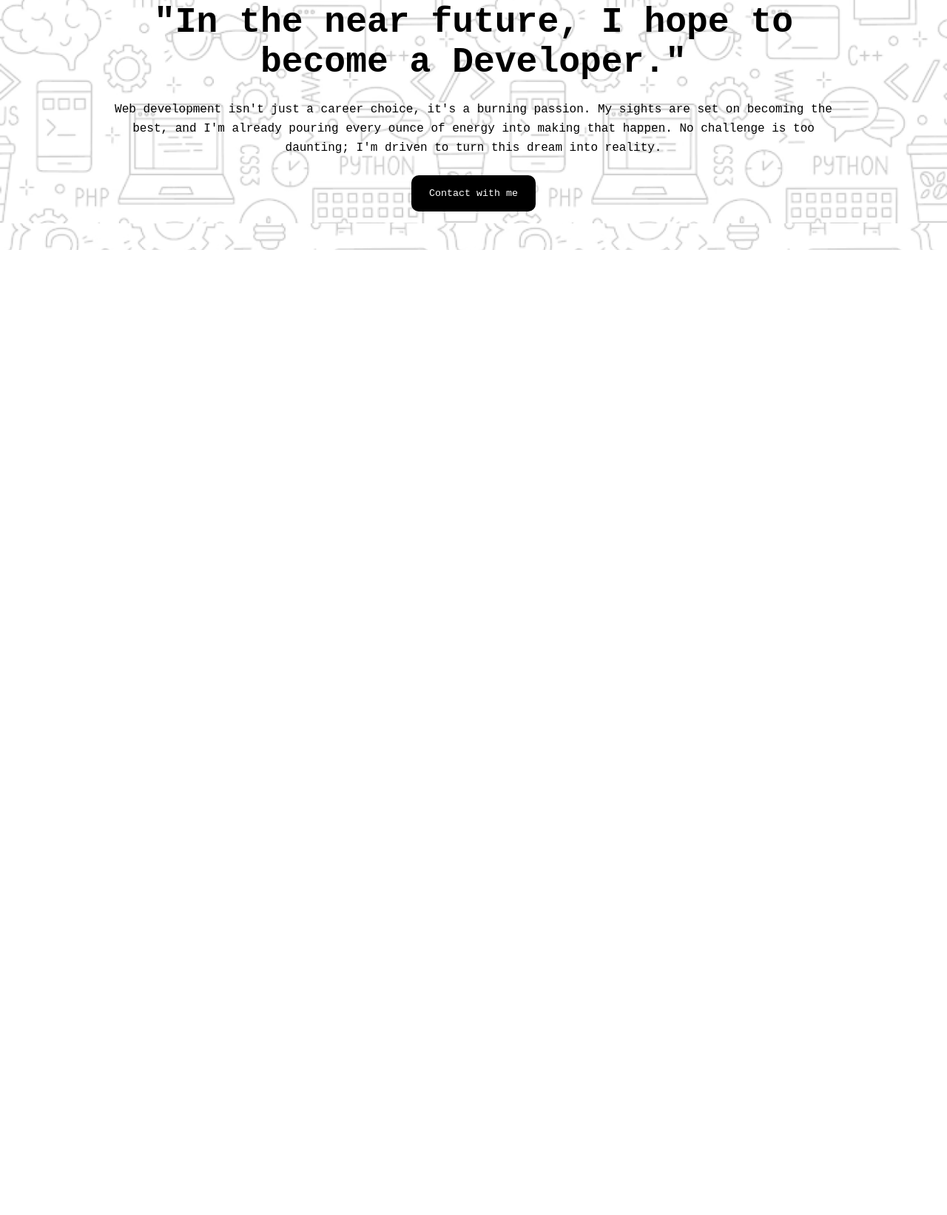
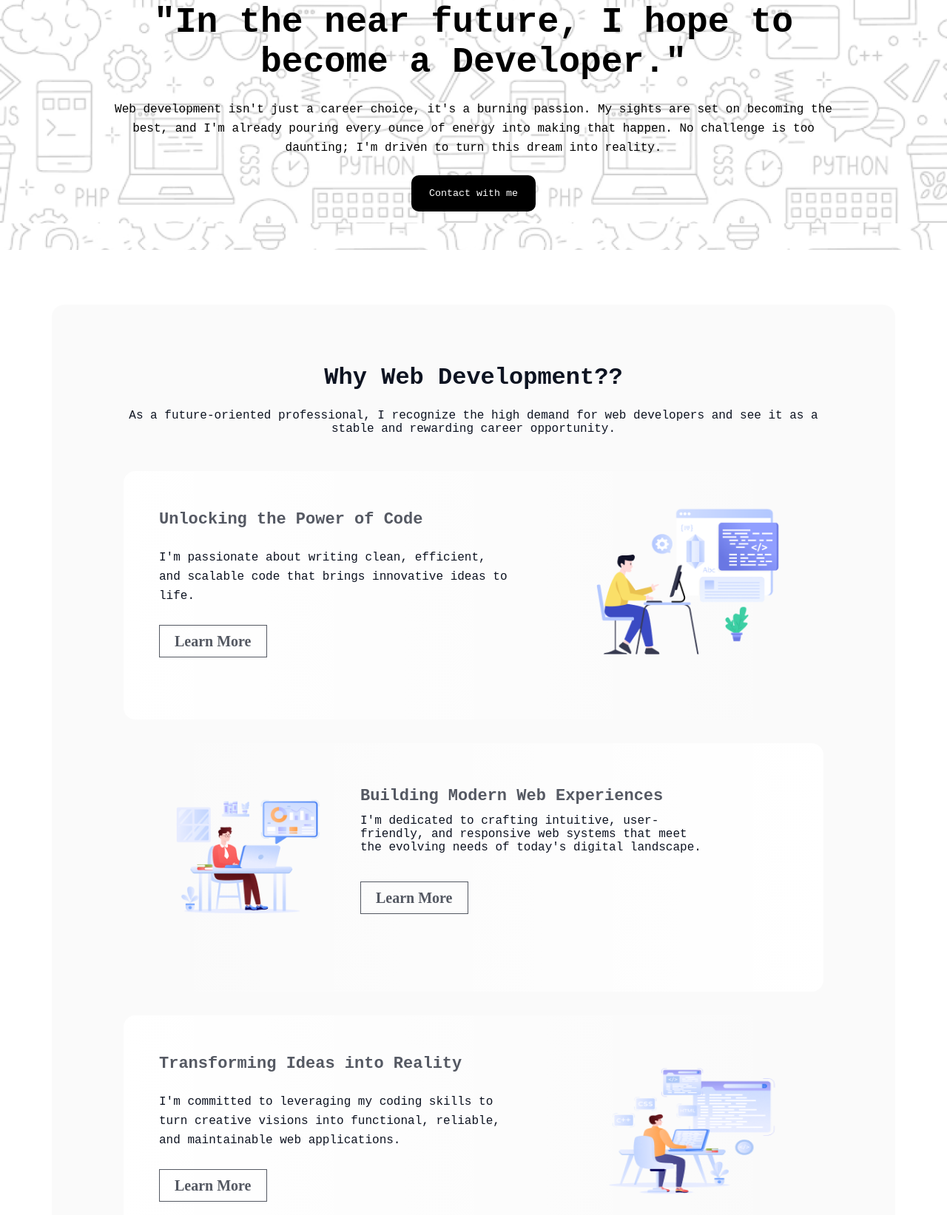
Before and after one commit to NAYAMAAAAT/assinment-one, a plain HTML site: page index.html in a window 1280 px wide. Shown: the part 350-1993 px from the top of the page at 74% size. Before the commit the page ends 800 px from the top, so only its background shows below. Drawn offline with Linux system fonts and the light colour scheme; a web font is replaced by a local one.

Commit message:
addead another section

```diff
--- a/index.html
+++ b/index.html
@@ -20,5 +20,42 @@
             </div>
         </section>
     </header>
+    <section class="web-dev-section">
+        <h2>Why Web Development??</h2>
+        <p>As a future-oriented professional, I recognize the high demand for web developers and see it as a stable and rewarding career opportunity.</p>
+
+        <div class="code-block">
+            <div class="code-description">
+                <h3>Unlocking the Power of Code</h3>
+                <p>I'm passionate about writing clean, efficient, and scalable code that brings innovative ideas to life.</p>
+                <span class="more-info">Learn More</span>
+            </div>
+            <div class="code-image">
+                <img src="assets/Layer_1.png" alt="layer image">
+            </div>
+        </div>
+
+        <div class="modern-content">
+           <div class="modern-image">
+               <img src="assets/Group 3.png" alt="group3 image">
+           </div>
+           <div class="modern-description">
+               <h3>Building Modern Web Experiences</h3>
+               <p>I'm dedicated to crafting intuitive, user-friendly, and responsive web systems that meet the evolving needs of today's digital landscape.</p>
+               <span class="more-info">Learn More</span>
+           </div>
+        </div>
+
+        <div class="code-block">
+           <div class="code-description">
+               <h3>Transforming Ideas into Reality</h3>
+               <p>I'm committed to leveraging my coding skills to turn creative visions into functional, reliable, and maintainable web applications.</p>
+               <span class="more-info">Learn More</span>
+           </div>
+           <div class="code-image">
+               <img src="assets/Group 4.png" alt="layer image">
+           </div>
+       </div>
+    </section>
 </body>
 </html>
--- a/style.css
+++ b/style.css
@@ -47,3 +47,124 @@
 .textcolor{
     color: white;
 }
+.web-dev-section {
+    width: 1140px;
+    height: 1395px;
+    margin: 0 auto;
+    margin-top: 74px;
+    padding: 80px 97px 80px 97px;
+    border-radius: 16px;
+    background: rgba(13, 19, 33, 0.02);
+    text-align: center;
+    align-items: center;
+}
+
+.web-dev-section h2 {
+    color: rgb(13, 19, 33);
+    font-size: 32px;
+    font-weight: 800;
+    margin-bottom: 24px;
+}
+
+.web-dev-section p {
+    color: rgb(13, 19, 33);
+    font-size: 16px;
+    font-weight: 400;
+    margin-bottom: 48px;
+}
+
+.code-block {
+    width: 946px;
+    height: 336px;
+    display: flex;
+    margin: 32px 0px;
+    padding: 48px;
+    justify-content: space-between;
+    border-radius: 16px;
+    background: linear-gradient(90.00deg, rgb(255, 255, 255), rgba(255, 255, 255, 0) 100%);
+}
+
+.code-description {
+    width: 477px;
+    height: 219px;
+    text-align: left;
+}
+
+.code-description h3 {
+    color: rgba(13, 19, 33, 0.7);
+    font-size: 22px;
+    font-weight: 700;
+    line-height: 36px;
+    margin-bottom: 20px;
+}
+
+.code-description p {
+    color: rgb(13, 19, 33);
+    font-size: 16px;
+    font-weight: 400;
+    line-height: 26px;
+    margin-bottom: 37px;
+}
+
+.more-info {
+    width: 160px;
+    height: 40px;
+    padding: 10px 20px 10px 20px;
+    box-sizing: border-box;
+    border: 1px solid rgb(13, 19, 33);
+    opacity: 0.7;
+    color: rgb(13, 19, 33);
+    font-family: Azeret Mono;
+    font-size: 20px;
+    font-weight: 600;
+}
+
+.code-image {
+    width: 259.56px;
+    height: 217.01px;
+}
+
+.code-image img {
+    width: 100%;
+    height: 100%;
+}
+
+.modern-content {
+    width: 946px;
+    height: 336px;
+    display: flex;
+    padding: 48px;
+    margin: 32px 0px;
+    border-radius: 16px;
+    background: linear-gradient(270.00deg, rgb(255, 255, 255), rgba(255, 255, 255, 0) 100%);
+}
+
+.modern-image {
+    width: 240px;
+    height: 240px;
+}
+
+.modern-image img {
+    width: 223.2px;
+    height: 208.85px;
+}
+
+.modern-description {
+    width: 477px;
+    height: 219px;
+    margin: 10.5px 32px;
+    text-align: left;
+}
+
+.modern-description h3 {
+    color: rgba(13, 19, 33, 0.7);
+    font-size: 22px;
+    font-weight: 700;
+    margin-bottom: 12px;
+}
+
+.modern-description p {
+    color: rgb(13, 19, 33);
+    font-size: 16px;
+    font-weight: 400;
+}
```
